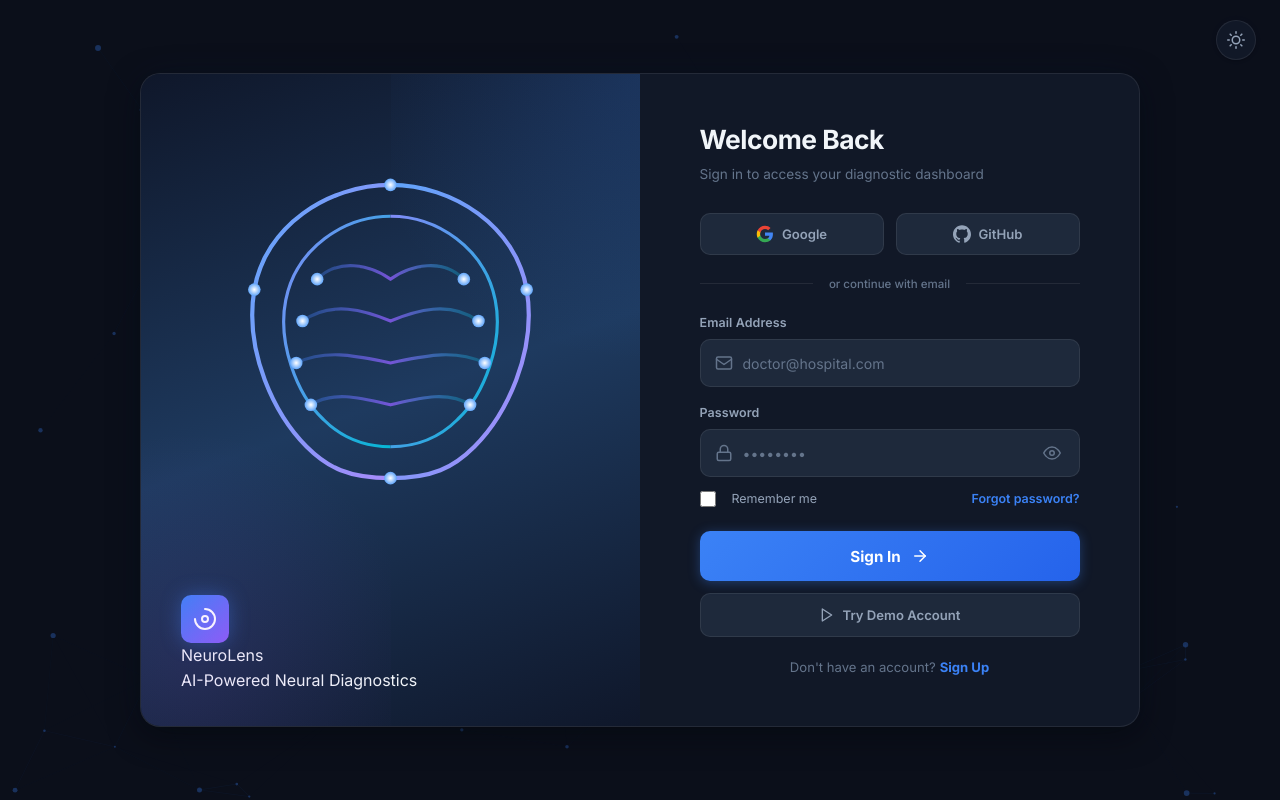
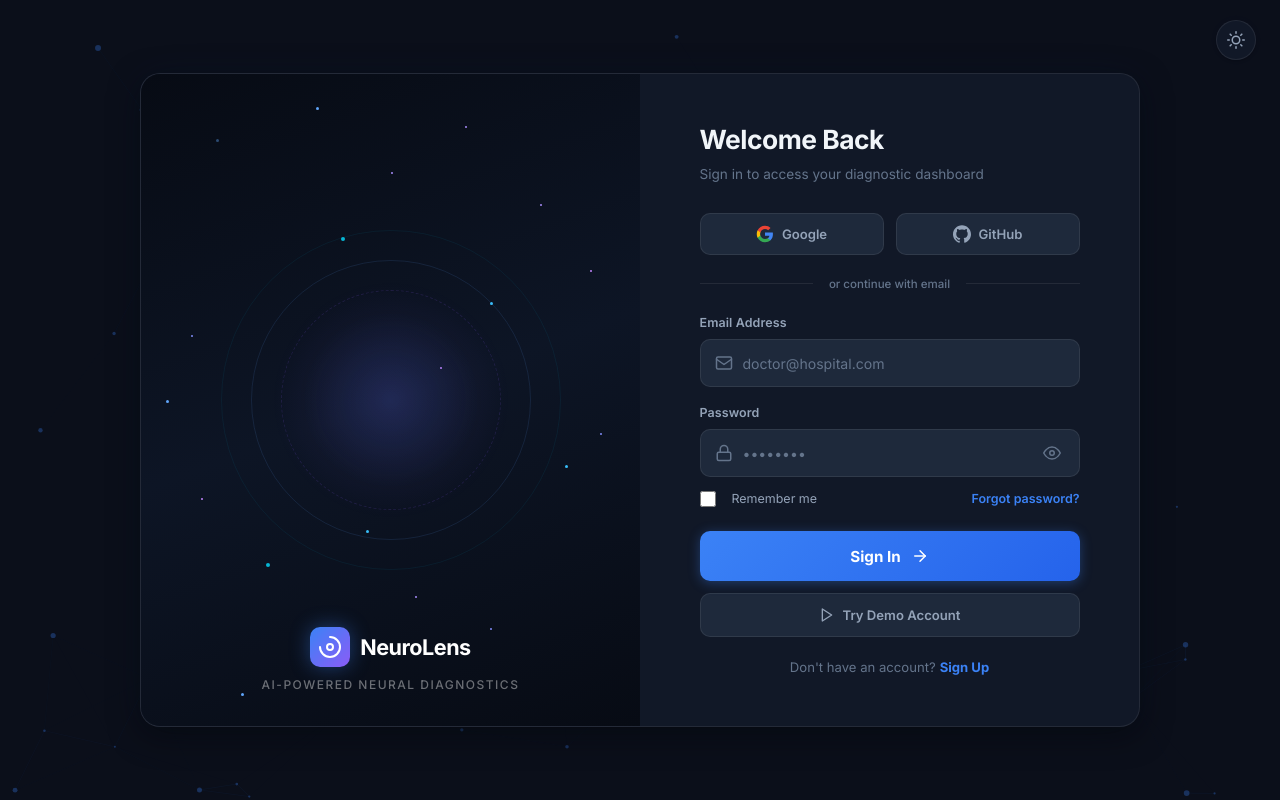
Before and after one commit to specM7/DSGP_Group_33_Brain_Tumor_Predictor, a React (Vite) app in the folder neurolens-dashboard/: page / in a window 1280 px wide. Built offline with nearby package versions, Linux system fonts and the light colour scheme.

Commit message:
page bug fixed

```diff
--- a/neurolens-dashboard/src/components/LoginPage.css
+++ b/neurolens-dashboard/src/components/LoginPage.css
@@ -78,63 +78,513 @@
 }
 
 /* ===========================
-   BRAND SIDE (LEFT)
+   BRAND SIDE — ANIME BRAIN
    =========================== */
 .login-brand-side {
-    background: var(--login-brand-bg, linear-gradient(160deg, #0f172a 0%, #1e3a5f 50%, #0f172a 100%));
-    padding: 48px 40px 32px;
+    background: linear-gradient(160deg, #070b14 0%, #0d1525 50%, #070b14 100%);
+    padding: 0;
     display: flex;
     flex-direction: column;
-    justify-content: space-between;
+    align-items: center;
+    justify-content: center;
     position: relative;
     overflow: hidden;
 }
 
 [data-theme="light"] .login-brand-side {
-    background: linear-gradient(160deg, #1a3a5c 0%, #1a6fb5 50%, #1a3a5c 100%);
+    background: linear-gradient(160deg, #0c1929 0%, #132744 50%, #0c1929 100%);
 }
 
-[data-theme="dark"] .login-brand-side {
-    background: linear-gradient(160deg, #0f172a 0%, #1e3a5f 50%, #0f172a 100%);
+/* Anime scene container */
+.login-anime-scene {
+    position: relative;
+    width: 100%;
+    height: 100%;
+    display: flex;
+    align-items: center;
+    justify-content: center;
 }
 
-.login-brand-side::before {
-    content: '';
+/* --- Floating Particles --- */
+.anime-particle {
     position: absolute;
-    top: -50%;
-    right: -50%;
-    width: 100%;
-    height: 100%;
-    background: radial-gradient(circle, rgba(59, 130, 246, 0.15) 0%, transparent 70%);
+    border-radius: 50%;
     pointer-events: none;
 }
 
-.login-brand-side::after {
-    content: '';
+.anime-particle.p-0 {
+    width: 3px;
+    height: 3px;
+    background: #60a5fa;
+    top: 10%;
+    left: 15%;
+    animation: floatParticle 6s ease-in-out infinite;
+}
+
+.anime-particle.p-1 {
+    width: 2px;
+    height: 2px;
+    background: #a78bfa;
+    top: 20%;
+    left: 80%;
+    animation: floatParticle 7s ease-in-out 0.5s infinite;
+}
+
+.anime-particle.p-2 {
+    width: 4px;
+    height: 4px;
+    background: #06b6d4;
+    top: 75%;
+    left: 25%;
+    animation: floatParticle 5s ease-in-out 1s infinite;
+}
+
+.anime-particle.p-3 {
+    width: 2px;
+    height: 2px;
+    background: #818cf8;
+    top: 85%;
+    left: 70%;
+    animation: floatParticle 8s ease-in-out 0.3s infinite;
+}
+
+.anime-particle.p-4 {
+    width: 3px;
+    height: 3px;
+    background: #60a5fa;
+    top: 50%;
+    left: 5%;
+    animation: floatParticle 6.5s ease-in-out 1.2s infinite;
+}
+
+.anime-particle.p-5 {
+    width: 2px;
+    height: 2px;
+    background: #c084fc;
+    top: 30%;
+    left: 90%;
+    animation: floatParticle 7.5s ease-in-out 0.8s infinite;
+}
+
+.anime-particle.p-6 {
+    width: 3px;
+    height: 3px;
+    background: #38bdf8;
+    top: 60%;
+    left: 85%;
+    animation: floatParticle 5.5s ease-in-out 1.5s infinite;
+}
+
+.anime-particle.p-7 {
+    width: 2px;
+    height: 2px;
+    background: #a78bfa;
+    top: 15%;
+    left: 50%;
+    animation: floatParticle 6s ease-in-out 2s infinite;
+}
+
+.anime-particle.p-8 {
+    width: 4px;
+    height: 4px;
+    background: #06b6d4;
+    top: 90%;
+    left: 40%;
+    animation: floatParticle 7s ease-in-out 0.2s infinite;
+}
+
+.anime-particle.p-9 {
+    width: 2px;
+    height: 2px;
+    background: #818cf8;
+    top: 40%;
+    left: 10%;
+    animation: floatParticle 8s ease-in-out 1.8s infinite;
+}
+
+.anime-particle.p-10 {
+    width: 3px;
+    height: 3px;
+    background: #60a5fa;
+    top: 5%;
+    left: 35%;
+    animation: floatParticle 5s ease-in-out 0.6s infinite;
+}
+
+.anime-particle.p-11 {
+    width: 2px;
+    height: 2px;
+    background: #c084fc;
+    top: 65%;
+    left: 12%;
+    animation: floatParticle 7s ease-in-out 1.1s infinite;
+}
+
+.anime-particle.p-12 {
+    width: 3px;
+    height: 3px;
+    background: #38bdf8;
+    top: 35%;
+    left: 70%;
+    animation: floatParticle 6s ease-in-out 0.4s infinite;
+}
+
+.anime-particle.p-13 {
+    width: 2px;
+    height: 2px;
+    background: #a78bfa;
+    top: 80%;
+    left: 55%;
+    animation: floatParticle 5.5s ease-in-out 2.2s infinite;
+}
+
+.anime-particle.p-14 {
+    width: 4px;
+    height: 4px;
+    background: #06b6d4;
+    top: 25%;
+    left: 40%;
+    animation: floatParticle 7.5s ease-in-out 0.9s infinite;
+}
+
+.anime-particle.p-15 {
+    width: 2px;
+    height: 2px;
+    background: #818cf8;
+    top: 55%;
+    left: 92%;
+    animation: floatParticle 6.5s ease-in-out 1.6s infinite;
+}
+
+.anime-particle.p-16 {
+    width: 3px;
+    height: 3px;
+    background: #60a5fa;
+    top: 95%;
+    left: 20%;
+    animation: floatParticle 8s ease-in-out 0.7s infinite;
+}
+
+.anime-particle.p-17 {
+    width: 2px;
+    height: 2px;
+    background: #c084fc;
+    top: 45%;
+    left: 60%;
+    animation: floatParticle 5s ease-in-out 1.3s infinite;
+}
+
+.anime-particle.p-18 {
+    width: 3px;
+    height: 3px;
+    background: #38bdf8;
+    top: 70%;
+    left: 45%;
+    animation: floatParticle 7s ease-in-out 2.5s infinite;
+}
+
+.anime-particle.p-19 {
+    width: 2px;
+    height: 2px;
+    background: #a78bfa;
+    top: 8%;
+    left: 65%;
+    animation: floatParticle 6s ease-in-out 1.9s infinite;
+}
+
+@keyframes floatParticle {
+
+    0%,
+    100% {
+        transform: translate(0, 0) scale(1);
+        opacity: 0.4;
+    }
+
+    25% {
+        transform: translate(12px, -18px) scale(1.5);
+        opacity: 1;
+    }
+
+    50% {
+        transform: translate(-8px, -30px) scale(0.8);
+        opacity: 0.6;
+    }
+
+    75% {
+        transform: translate(15px, -10px) scale(1.3);
+        opacity: 0.9;
+    }
+}
+
+/* --- Orbiting Rings --- */
+.anime-orbit {
     position: absolute;
-    bottom: -30%;
-    left: -30%;
-    width: 80%;
-    height: 80%;
-    background: radial-gradient(circle, rgba(168, 85, 247, 0.1) 0%, transparent 70%);
+    border-radius: 50%;
+    border: 1px solid transparent;
     pointer-events: none;
 }
 
-.login-brand-content {
-    position: relative;
-    z-index: 1;
+.anime-orbit.orbit-1 {
+    width: 280px;
+    height: 280px;
+    border-color: rgba(96, 165, 250, 0.12);
+    animation: orbitSpin 12s linear infinite;
 }
 
-.login-logo {
+.anime-orbit.orbit-2 {
+    width: 220px;
+    height: 220px;
+    border-color: rgba(139, 92, 246, 0.15);
+    border-style: dashed;
+    animation: orbitSpin 8s linear infinite reverse;
+}
+
+.anime-orbit.orbit-3 {
+    width: 340px;
+    height: 340px;
+    border-color: rgba(6, 182, 212, 0.08);
+    animation: orbitSpin 18s linear infinite;
+}
+
+@keyframes orbitSpin {
+    to {
+        transform: rotate(360deg);
+    }
+}
+
+/* --- Brain Glow --- */
+.anime-brain-glow {
+    position: absolute;
+    width: 180px;
+    height: 180px;
+    border-radius: 50%;
+    background: radial-gradient(circle, rgba(59, 130, 246, 0.2) 0%, transparent 70%);
+    animation: brainPulse 3s ease-in-out infinite;
+    pointer-events: none;
+}
+
+.anime-brain-glow.glow-2 {
+    width: 240px;
+    height: 240px;
+    background: radial-gradient(circle, rgba(139, 92, 246, 0.12) 0%, transparent 70%);
+    animation: brainPulse 4s ease-in-out 1s infinite;
+}
+
+@keyframes brainPulse {
+
+    0%,
+    100% {
+        transform: scale(1);
+        opacity: 0.6;
+    }
+
+    50% {
+        transform: scale(1.2);
+        opacity: 1;
+    }
+}
+
+/* --- Brain SVG --- */
+.anime-brain-svg {
+    width: 220px;
+    height: 220px;
+    position: relative;
+    z-index: 2;
+    filter: drop-shadow(0 0 20px rgba(96, 165, 250, 0.3));
+}
+
+/* Path draw-on animation */
+.brain-path {
+    stroke-dasharray: 400;
+    stroke-dashoffset: 400;
+    animation: drawPath 3s ease forwards;
+}
+
+.brain-path-1 {
+    animation-delay: 0s;
+}
+
+.brain-path-2 {
+    animation-delay: 0.3s;
+}
+
+.brain-path-3 {
+    animation-delay: 0.15s;
+}
+
+.brain-path-4 {
+    animation-delay: 0.45s;
+}
+
+.brain-path-5 {
+    animation-delay: 0.6s;
+}
+
+.brain-path-6 {
+    animation-delay: 0.75s;
+}
+
+.brain-path-7 {
+    animation-delay: 0.9s;
+}
+
+.brain-path-8 {
+    animation-delay: 1.05s;
+}
+
+@keyframes drawPath {
+    to {
+        stroke-dashoffset: 0;
+    }
+}
+
+.brain-center-line {
+    stroke-dasharray: 140;
+    stroke-dashoffset: 140;
+    animation: drawPath 2s ease 0.5s forwards;
+}
+
+/* Synapse nodes — pulsing */
+.synapse-node {
+    opacity: 0;
+    animation: synapsePop 0.5s ease forwards, synapseBlink 2.5s ease-in-out 1.5s infinite;
+}
+
+.node-0 {
+    animation-delay: 1.2s, 2.0s;
+}
+
+.node-1 {
+    animation-delay: 1.3s, 2.5s;
+}
+
+.node-2 {
+    animation-delay: 1.4s, 1.8s;
+}
+
+.node-3 {
+    animation-delay: 1.5s, 2.3s;
+}
+
+.node-4 {
+    animation-delay: 1.6s, 2.1s;
+}
+
+.node-5 {
+    animation-delay: 1.7s, 2.6s;
+}
+
+.node-6 {
+    animation-delay: 1.8s, 1.9s;
+}
+
+.node-7 {
+    animation-delay: 1.9s, 2.4s;
+}
+
+.node-8 {
+    animation-delay: 1.0s, 2.2s;
+}
+
+.node-9 {
+    animation-delay: 2.0s, 2.7s;
+}
+
+.node-10 {
+    animation-delay: 1.1s, 1.7s;
+}
+
+.node-11 {
+    animation-delay: 1.15s, 2.8s;
+}
+
+@keyframes synapsePop {
+    0% {
+        opacity: 0;
+        r: 0;
+    }
+
+    70% {
+        r: 4;
+    }
+
+    100% {
+        opacity: 1;
+        r: 3;
+    }
+}
+
+@keyframes synapseBlink {
+
+    0%,
+    100% {
+        opacity: 0.6;
+        r: 3;
+        filter: drop-shadow(0 0 0 transparent);
+    }
+
+    50% {
+        opacity: 1;
+        r: 4.5;
+        filter: drop-shadow(0 0 8px rgba(96, 165, 250, 0.6));
+    }
+}
+
+/* --- Scanning Beam --- */
+.anime-scan-beam {
+    position: absolute;
+    left: 0;
+    right: 0;
+    height: 2px;
+    background: linear-gradient(90deg, transparent, rgba(59, 130, 246, 0.5), rgba(139, 92, 246, 0.5), transparent);
+    box-shadow: 0 0 20px rgba(59, 130, 246, 0.3), 0 0 60px rgba(139, 92, 246, 0.15);
+    animation: scanBeam 4s ease-in-out infinite;
+    pointer-events: none;
+    z-index: 3;
+}
+
+@keyframes scanBeam {
+    0% {
+        top: 10%;
+        opacity: 0;
+    }
+
+    10% {
+        opacity: 1;
+    }
+
+    90% {
+        opacity: 1;
+    }
+
+    100% {
+        top: 90%;
+        opacity: 0;
+    }
+}
+
+/* --- Title Overlay --- */
+.anime-title-overlay {
+    position: absolute;
+    bottom: 32px;
+    left: 0;
+    right: 0;
+    display: flex;
+    flex-direction: column;
+    align-items: center;
+    gap: 8px;
+    z-index: 4;
+}
+
+.anime-logo-row {
     display: flex;
     align-items: center;
-    gap: 12px;
-    margin-bottom: 48px;
+    gap: 10px;
 }
 
 .login-logo-icon {
-    width: 48px;
-    height: 48px;
+    width: 40px;
+    height: 40px;
     border-radius: var(--radius-md);
     background: linear-gradient(135deg, #3b82f6, #8b5cf6);
     display: flex;
@@ -143,86 +593,19 @@
     box-shadow: 0 0 20px rgba(59, 130, 246, 0.4);
 }
 
-.login-logo-text {
-    font-size: 1.5rem;
+.anime-brand-name {
+    font-size: 1.35rem;
     font-weight: 800;
     color: #fff;
     letter-spacing: -0.5px;
 }
 
-.login-hero-title {
-    font-size: 2.2rem;
-    font-weight: 800;
-    color: #fff;
-    line-height: 1.15;
-    letter-spacing: -1px;
-    margin-bottom: 20px;
-}
-
-.login-hero-accent {
-    background: linear-gradient(135deg, #60a5fa, #a78bfa);
-    -webkit-background-clip: text;
-    -webkit-text-fill-color: transparent;
-    background-clip: text;
-}
-
-.login-hero-desc {
-    font-size: 0.9rem;
-    color: rgba(255, 255, 255, 0.6);
-    line-height: 1.7;
-    max-width: 340px;
-    margin-bottom: 36px;
-}
-
-.login-stats-row {
-    display: flex;
-    align-items: center;
-    gap: 20px;
-    padding: 20px 24px;
-    background: rgba(255, 255, 255, 0.06);
-    backdrop-filter: blur(12px);
-    border-radius: var(--radius-lg);
-    border: 1px solid rgba(255, 255, 255, 0.08);
-}
-
-.login-stat {
-    display: flex;
-    flex-direction: column;
-    align-items: center;
-    gap: 4px;
-    flex: 1;
-}
-
-.login-stat-value {
-    font-size: 1.3rem;
-    font-weight: 800;
-    color: #fff;
-}
-
-.login-stat-label {
-    font-size: 0.7rem;
-    font-weight: 600;
+.anime-tagline {
+    font-size: 0.75rem;
+    font-weight: 500;
+    color: rgba(255, 255, 255, 0.4);
+    letter-spacing: 1.5px;
     text-transform: uppercase;
-    letter-spacing: 0.8px;
-    color: rgba(255, 255, 255, 0.45);
-}
-
-.login-stat-divider {
-    width: 1px;
-    height: 32px;
-    background: rgba(255, 255, 255, 0.12);
-}
-
-.login-brand-footer {
-    position: relative;
-    z-index: 1;
-    display: flex;
-    align-items: center;
-    gap: 8px;
-    font-size: 0.7rem;
-    font-weight: 500;
-    color: rgba(255, 255, 255, 0.35);
-    letter-spacing: 0.3px;
 }
 
 /* ===========================
```
